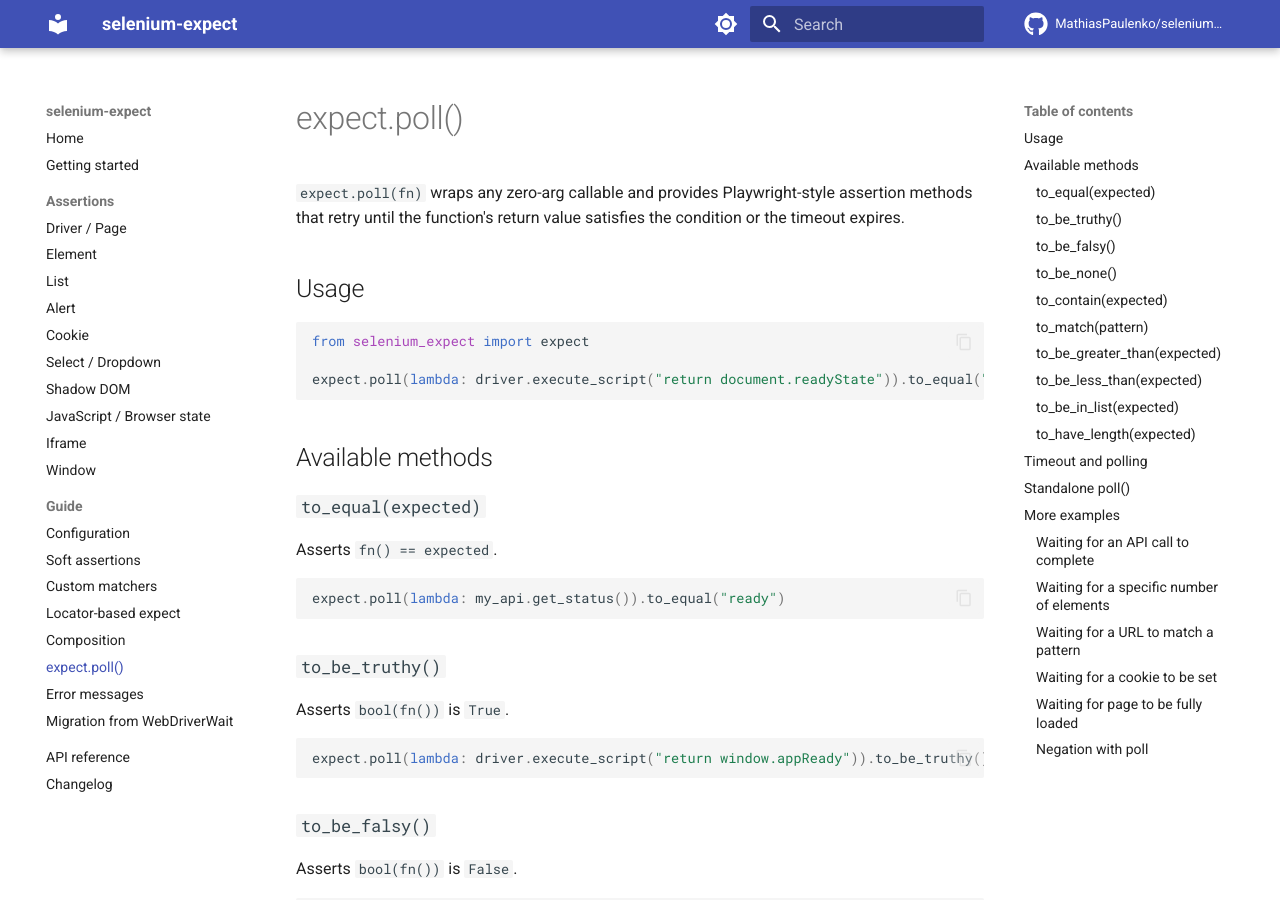
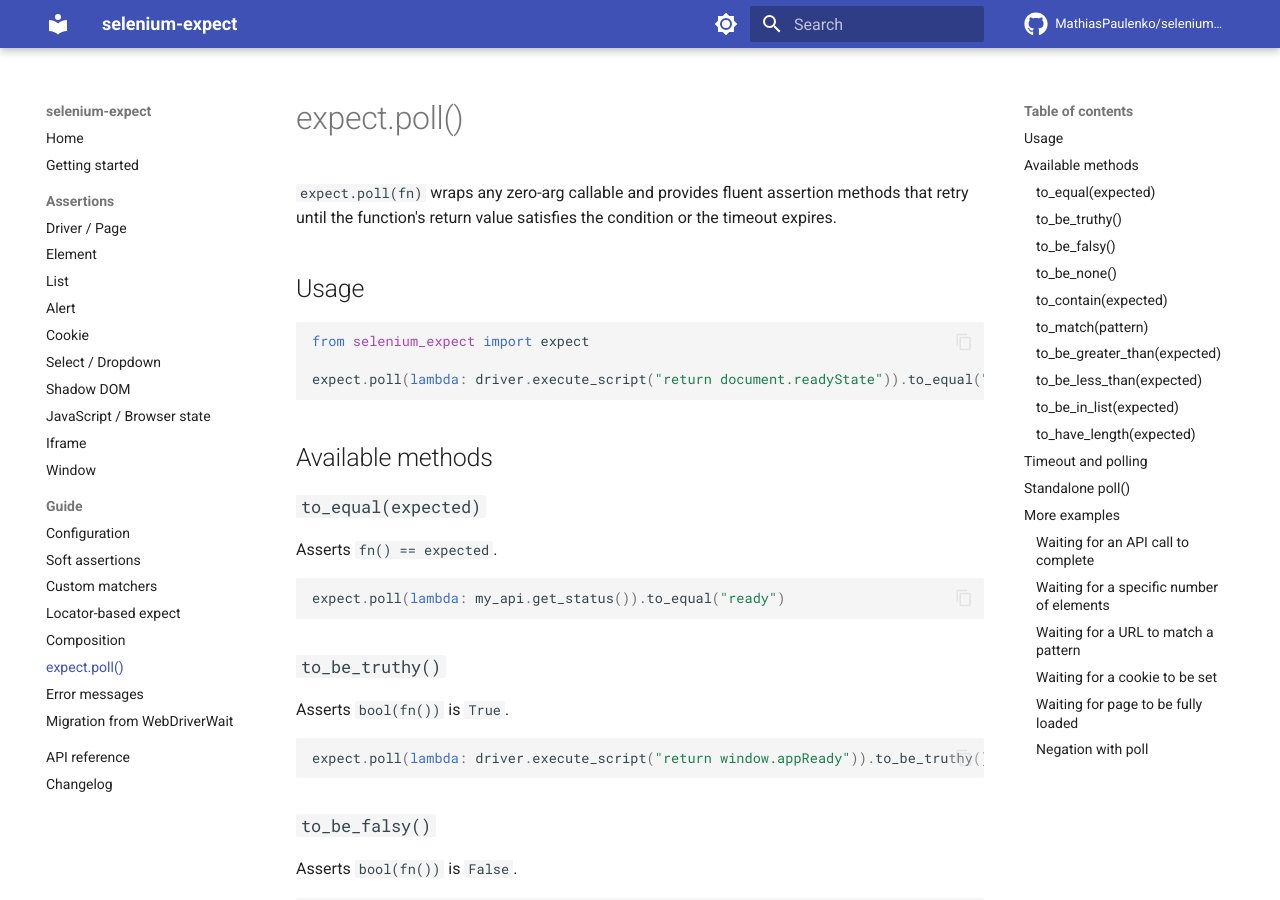
Before and after one commit to MathiasPaulenko/selenium-expect, an MkDocs documentation site: the page built from docs/guide/poll.md, in a window 1280 px wide and 900 px high. Built offline with MkDocs 1.6.1 and Material for MkDocs 9.7.7, drawn with Linux system fonts in a browser that asks for light colours; comment, search, counter and statistics services are not loaded.

Commit message:
docs: remove all Playwright references from the codebase
Replace 'Playwright-style' with 'Fluent' in descriptions, docstrings,
keywords, and comparison tables. Remove Playwright column from comparison
tables in README and docs.

```diff
--- a/docs/guide/poll.md
+++ b/docs/guide/poll.md
@@ -1,6 +1,6 @@
 # expect.poll()
 
-`expect.poll(fn)` wraps any zero-arg callable and provides Playwright-style assertion methods that retry until the function's return value satisfies the condition or the timeout expires.
+`expect.poll(fn)` wraps any zero-arg callable and provides fluent assertion methods that retry until the function's return value satisfies the condition or the timeout expires.
 
 ## Usage
 
--- a/mkdocs.yml
+++ b/mkdocs.yml
@@ -1,5 +1,5 @@
 site_name: selenium-expect
-site_description: Playwright-style expect() for Selenium Python
+site_description: Fluent expect() assertions with auto-retry for Selenium Python
 site_author: Mathias Paulenko
 site_url: https://mathiaspaulenko.github.io/selenium-expect/
 repo_url: https://github.com/MathiasPaulenko/selenium-expect
--- a/pyproject.toml
+++ b/pyproject.toml
@@ -5,13 +5,13 @@
 [project]
 name = "selenium-expect"
 version = "1.0.0"
-description = "Playwright-style expect() assertions with auto-retry for Selenium Python"
+description = "Fluent expect() assertions with auto-retry for Selenium Python"
 readme = "README.md"
 license = "MIT"
 license-files = ["LICENSE"]
 requires-python = ">=3.11"
 authors = [{ name = "Mathias Paulenko", email = "mathias.paulenko@outlook.com" }]
-keywords = ["selenium", "expect", "assertions", "testing", "retry", "playwright"]
+keywords = ["selenium", "expect", "assertions", "testing", "retry", "fluent"]
 classifiers = [
     "Development Status :: 5 - Production/Stable",
     "Intended Audience :: Developers",
--- a/selenium_expect/__init__.py
+++ b/selenium_expect/__init__.py
@@ -1,4 +1,4 @@
-"""selenium-expect — Playwright-style expect() for Selenium Python."""
+"""selenium-expect — Fluent expect() assertions for Selenium Python."""
 
 from __future__ import annotations
 
```
Also changed, not shown: README.md (+11 -11 lines), docs/index.md (+9 -9 lines), 1 other file.
